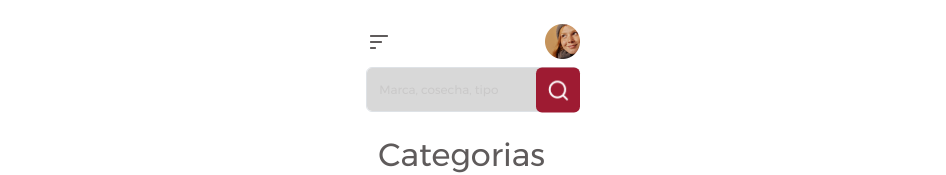
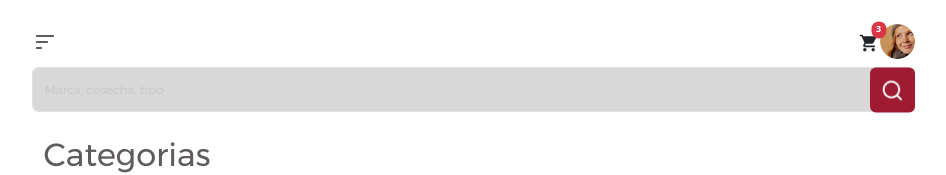
Before and after one commit to HildaEncina/pilar-wines-front, a React (Vite) app in the folder vinoteca/: page /home in a window 1280 px wide. Shown: the top 175 px of the page, without its empty margins (167-1113 px from the left). Built offline with nearby package versions, Linux system fonts and the light colour scheme; no server answers; sample sign-in values are in the browser's storage.

Commit message:
Se implemento el icono del carrito

```diff
--- a/vinoteca/package.json
+++ b/vinoteca/package.json
@@ -16,8 +16,8 @@
     "@fortawesome/fontawesome-svg-core": "^6.7.1",
     "@fortawesome/free-solid-svg-icons": "^6.7.1",
     "@fortawesome/react-fontawesome": "^0.2.2",
-    "@mui/icons-material": "^6.1.8",
-    "@mui/material": "^6.1.8",
+    "@mui/icons-material": "^6.1.9",
+    "@mui/material": "^6.1.9",
     "@reduxjs/toolkit": "^2.3.0",
     "axios": "^1.7.7",
     "bootstrap": "^5.3.3",
--- a/vinoteca/src/App.jsx
+++ b/vinoteca/src/App.jsx
@@ -1,5 +1,4 @@
 import { Routes, Route } from "react-router-dom";
-import { useEffect, useState } from "react";
 import StartedScreen from './Pages/StartedScreen';
 import UsuarioRegistro from "./pages/UsuarioRegistro";
 import Login from "./auth/Login"
@@ -8,8 +7,7 @@ import Home from './Pages/Home';
 import HomeLayout from './layouts/HomeLayout';
 
 import ProductoDetalle from "./pages/ProductoDetalle";
-import foto1 from "./assets/home-layout/botella.jpg";
-import foto2 from "./assets/home-layout/botella.jpg";
+
 
 
 const  App = () => {
--- a/vinoteca/src/layouts/HomeLayout.jsx
+++ b/vinoteca/src/layouts/HomeLayout.jsx
@@ -1,62 +1,56 @@
 import { Container, Col, Form, Row, Button, Offcanvas } from "react-bootstrap";
 import { useState } from "react";
-import { useDispatch } from 'react-redux';
+import { useDispatch } from "react-redux";
 import { useNavigate } from "react-router-dom";
-import { logout } from '../auth/authSlice';
+import { logout } from "../auth/authSlice";
 import profile from "../assets/home-layout/profile.png";
 import menu from "../assets/home-layout/menu.png";
 import search from "../assets/home-layout/search.png";
+import ShoppingCartIcon from "@mui/icons-material/ShoppingCart";
 
 import "./home-layout.scss";
 import "slick-carousel/slick/slick.css";
 import "slick-carousel/slick/slick-theme.css";
-import Slider from "react-slick";
 
-const HomeLayout = ({children}) => {
+const HomeLayout = ({ children }) => {
   const [show, setShow] = useState(false);
-  const Navigate = useNavigate();
+  const navigate = useNavigate();
   const handleClose = () => setShow(false);
   const handleShow = () => setShow(true);
   const dispatch = useDispatch();
 
-  var settings = {
-    dots: false,
-    infinite: true,
-    speed: 500,
-    slidesToShow: 4,
-    slidesToScroll: 1,
-    responsive: [
-      {
-        breakpoint: 3840,
-        settings: "unslick"
-      },
-      {
-        breakpoint: 450,
-        settings: {
-          dots: false,
-          infinite: true,
-          speed: 500,
-          slidesToShow: 4,
-          slidesToScroll: 1
-        }
-      }
-    ]
+  const handleLogOut = () => {
+    dispatch(logout());
+    navigate("/");
   };
 
-  const handleLogOut = () => {
-    dispatch(logout());
-    Navigate('/');
+  const handleCartClick = () => {
+    navigate("/cart"); // Redirige al componente del carrito
   };
 
   return (
     <>
       <div className="container p-3 layout-container">
         <header className="d-flex justify-content-between align-items-center my-2">
+          {/* Botón del menú */}
           <Button className="p-0" variant="none" onClick={handleShow}>
             <img src={menu} alt="menu" />
           </Button>
 
-          <img className="img-profile" src={profile} alt="profile"/>
+          {/* Botón del carrito */}
+          <Button
+            className="p-0 position-relative btn-cart"
+            variant="none"
+            onClick={handleCartClick}
+          >
+            <ShoppingCartIcon fontSize="large" />
+            <span className="badge bg-danger position-absolute top-0 start-100 translate-middle rounded-pill">
+              3
+            </span>
+          </Button>
+
+          {/* Imagen de perfil */}
+          <img className="img-profile" src={profile} alt="profile" />
         </header>
 
         <Offcanvas show={show} onHide={handleClose}>
@@ -71,7 +65,7 @@ const HomeLayout = ({children}) => {
           </Offcanvas.Body>
         </Offcanvas>
 
-        <Container >
+        <Container>
           <Form inline>
             <Row>
               <Col className="d-flex position-relative p-0">
@@ -80,7 +74,10 @@ const HomeLayout = ({children}) => {
                   placeholder="Marca, cosecha, tipo"
                   className="input-search"
                 />
-                <Button className="position-absolute top-50 end-0 translate-middle-y h-100 btn-search p-0" type="submit">
+                <Button
+                  className="position-absolute top-50 end-0 translate-middle-y h-100 btn-search p-0"
+                  type="submit"
+                >
                   <img src={search} alt="search" />
                 </Button>
               </Col>
@@ -92,11 +89,9 @@ const HomeLayout = ({children}) => {
           <h2 className="my-4 categories__title">Categorias</h2>
         </div>
       </div>
-      <div>
-        {children}
-      </div>
+      <div>{children}</div>
     </>
-  )
-}
+  );
+};
 
-export default HomeLayout
+export default HomeLayout;
--- a/vinoteca/src/layouts/home-layout.scss
+++ b/vinoteca/src/layouts/home-layout.scss
@@ -1,12 +1,36 @@
 @use "../sass/utils/variables" as var;
 @use "../sass/utils/media-queries" as *;
+
 .layout-container {
     max-width: 100% !important;
 }
 
-.img-profile {
-    width: 35px;
-    height: 35px;
+header {
+    display: flex;
+    align-items: center;
+    justify-content: space-between;
+
+    .img-profile {
+        width: 35px;
+        height: 35px;
+        border-radius: 50%;
+    }
+
+    .btn-cart {
+        margin-left: 800px;
+        position: relative;
+
+        svg {
+            width: 20px;
+            height: 20px;
+        }
+
+        .badge {
+            font-size: 0.6rem;
+            padding: 0.4em 0.5em;
+            background-color: var.$primary-01;
+        }
+    }
 }
 
 .input-search {
@@ -15,7 +39,7 @@
     height: 45px;
     background-color: #D8D8D8 !important;
     &::placeholder {
-        color: #CAC9C9 !important
+        color: #CAC9C9 !important;
     }
 }
 
@@ -35,12 +59,14 @@
         font-family: 'Montserrat-Regular';
         color: var.$neutral-01;
     }
+
     .slider-container {
         .slick-slider {
             .slick-list {
                 height: 45px;
             }
         }
+
         .regular {
             display: flex;
             @include cm-viewport(450px) {
@@ -49,9 +75,3 @@
         }
     }
 }
-
-@media (max-width: 800px) {
-    .container {
-        width: 100% !important;
-    }
-}
--- a/vinoteca/src/pages/ProductoRegistro/index.jsx
+++ b/vinoteca/src/pages/ProductoRegistro/index.jsx
@@ -1,4 +1,4 @@
-import apiAuthenticated from "../../api/apiAuthenticated";
+
 import axios from "axios";
 import { useState,  useRef} from "react";
 import { useSelector } from 'react-redux';
```
Also changed, not shown: vinoteca/src/assets/home-layout/icons8-shopping-cart-24.png (added), 1 other file (tests, documents, lock files or other folders).
